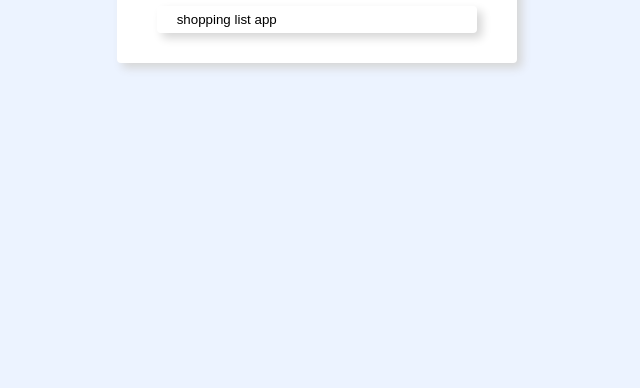
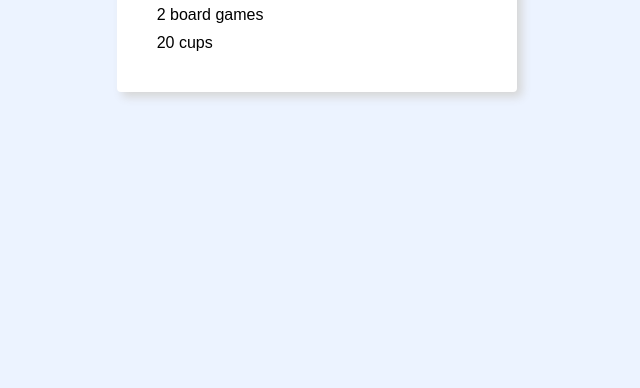
Before and after one commit to ThomasGrandmagnac/Vue-Fundamentals, a plain HTML site: page index.html in a window 1280 px wide. Shown: the part 428-816 px from the top of the page, without its empty margins (323-963 px from the left). Drawn offline with nearby package versions, Linux system fonts and the light colour scheme.

Commit message:
[Add] Vue Fundamentals - List Rendering.

```diff
--- a/index.html
+++ b/index.html
@@ -9,14 +9,21 @@
 <body>
     <div id="shopping-list" class="shoppingList">
         <h1>{{ header.toLocaleUpperCase() }}</h1>
-        <input type="text" v-model="header">
+        <ul>
+            <li v-for="item in items">{{ item }}</li>
+        </ul>
     </div>
     <script src="https://unpkg.com/vue"></script>
     <script>
         var shoppingList = new Vue({
             el: '#shopping-list',
             data: {
-                header: 'shopping list app'
+                header: 'shopping list app',
+                items: [
+                    '10 party hats',
+                    '2 board games',
+                    '20 cups',
+                ]
             }
         });
     </script>
--- a/main.css
+++ b/main.css
@@ -27,3 +27,14 @@ input {
     font-family: sans-serif;
     box-sizing: border-box;
 }
+
+ul {
+    list-style: none;
+    margin: 0;
+    padding: 0;
+    font-family: sans-serif;
+}
+
+li {
+    margin-bottom: 10px;
+}
```
